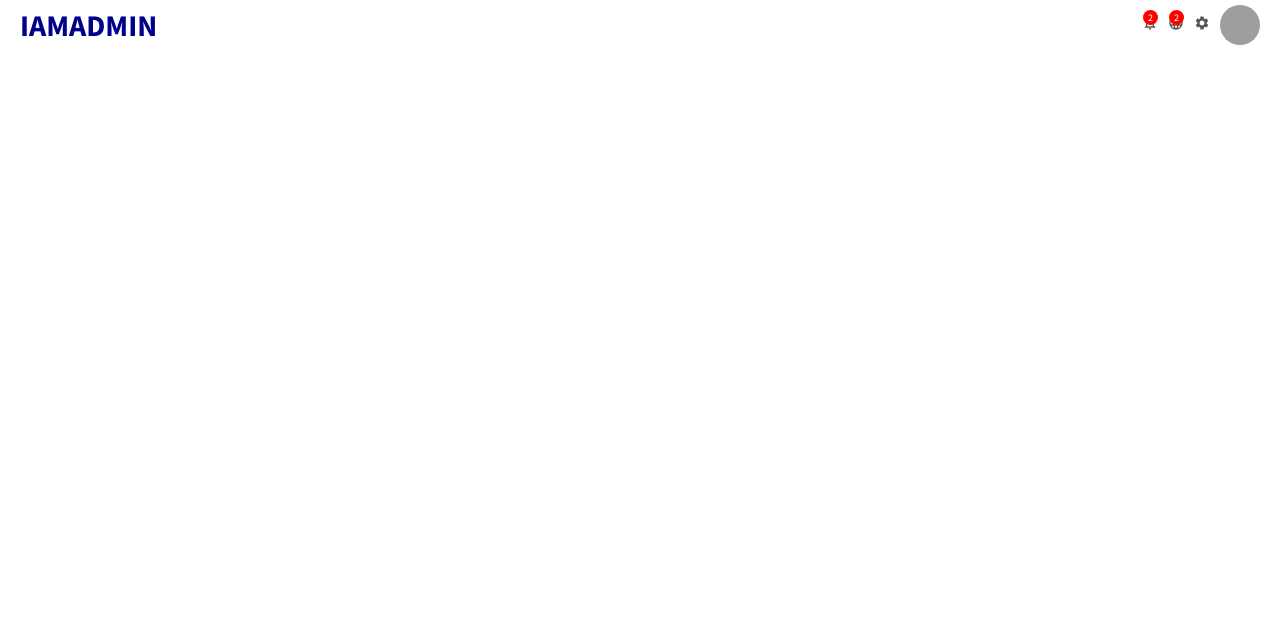
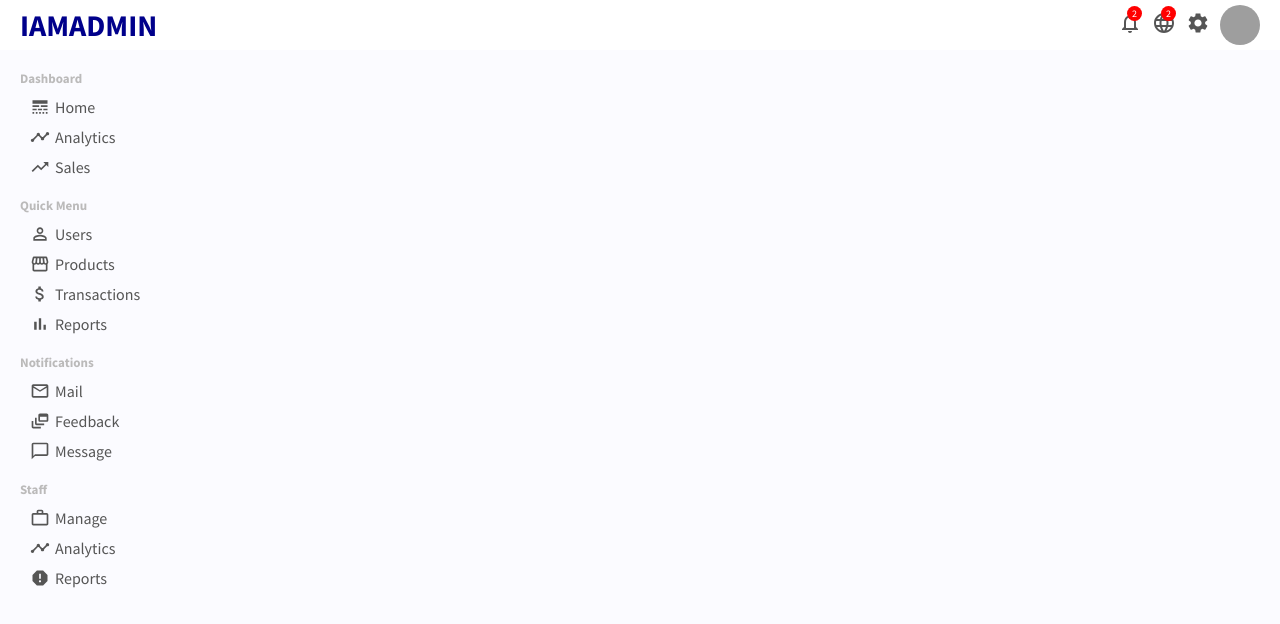
Before and after one commit to sandurijal03/admin-dashboard, a React (Create React App) app in the folder client/: page / in a window 1280 px wide. Shown: the top 624 px of the page. Built offline with nearby package versions, Linux system fonts and the light colour scheme; grey boxes are pictures that could not be loaded.

Commit message:
adding sidebar with somestyles and material icons removing react icons

```diff
--- a/client/package.json
+++ b/client/package.json
@@ -3,12 +3,13 @@
   "version": "0.1.0",
   "private": true,
   "dependencies": {
+    "@material-ui/core": "^4.11.4",
+    "@material-ui/icons": "^4.11.2",
     "@testing-library/jest-dom": "^5.11.4",
     "@testing-library/react": "^11.1.0",
     "@testing-library/user-event": "^12.1.10",
     "react": "^17.0.2",
     "react-dom": "^17.0.2",
-    "react-icons": "^4.2.0",
     "react-scripts": "4.0.3",
     "recharts": "^2.0.9",
     "web-vitals": "^1.0.1"
--- a/client/public/index.html
+++ b/client/public/index.html
@@ -5,15 +5,15 @@
     <link rel="icon" href="%PUBLIC_URL%/favicon.ico" />
     <meta name="viewport" content="width=device-width, initial-scale=1" />
     <meta name="theme-color" content="#000000" />
-      <link rel="preconnect" href="https://fonts.gstatic.com">
-  <link href="https://fonts.googleapis.com/css2?family=Source+Sans+Pro:wght@200;300;400;600;700;900&display=swap"
-    rel="stylesheet">
+    <link rel="preconnect" href="https://fonts.gstatic.com" />
+    <link
+      href="https://fonts.googleapis.com/css2?family=Source+Sans+Pro:wght@200;300;400;600;700;900&display=swap"
+      rel="stylesheet"
+    />
     <style>
-      *{
+      * {
         font-family: 'Source Sans Pro', sans-serif;
         margin: 0;
-        box-sizing:border-box;
-        padding:0;
       }
     </style>
     <title>Admin Panel</title>
--- a/client/src/App.js
+++ b/client/src/App.js
@@ -1,12 +1,18 @@
-import React from 'react'
-import Topbar from './components/topbar/Topbar'
+import React from 'react';
+
+import styles from './App.module.css';
+import Sidebar from './components/sidebar/Sidebar';
+import Topbar from './components/topbar/Topbar';
 
 const App = () => {
-    return(
-        <div>
-            <Topbar />
-        </div>
-    )
-}
+  return (
+    <div>
+      <Topbar />
+      <div className={styles.container}>
+        <Sidebar />
+      </div>
+    </div>
+  );
+};
 
-export default  App
+export default App;
--- /dev/null
+++ b/client/src/App.module.css
@@ -0,0 +1,3 @@
+.container {
+  display: flex;
+}
--- /dev/null
+++ b/client/src/components/sidebar/Sidebar.js
@@ -0,0 +1,100 @@
+import React from 'react';
+import {
+  LineStyle,
+  Timeline,
+  TrendingUp,
+  PermIdentity,
+  Storefront,
+  AttachMoney,
+  BarChart,
+  MailOutline,
+  DynamicFeed,
+  ChatBubbleOutline,
+  WorkOutline,
+  Report,
+} from '@material-ui/icons';
+
+import styles from './Sidebar.module.css';
+
+const Sidebar = () => {
+  return (
+    <div className={styles.sidebar}>
+      <div className={styles.sidebarWrapper}>
+        <div className={styles.sidebarMenu}>
+          <h3 className={styles.sidebarTitle}>Dashboard</h3>
+          <ul className={styles.sidebarList}>
+            <li className={styles.sidebarListItem}>
+              <LineStyle className={styles.sidebarIcon} />
+              Home
+            </li>
+            <li className={styles.sidebarListItem}>
+              <Timeline className={styles.sidebarIcon} />
+              Analytics
+            </li>
+            <li className={styles.sidebarListItem}>
+              <TrendingUp className={styles.sidebarIcon} />
+              Sales
+            </li>
+          </ul>
+        </div>
+        <div className={styles.sidebarMenu}>
+          <h3 className={styles.sidebarTitle}>Quick Menu</h3>
+          <ul className={styles.sidebarList}>
+            <li className={styles.sidebarListItem}>
+              <PermIdentity className={styles.sidebarIcon} />
+              Users
+            </li>
+            <li className={styles.sidebarListItem}>
+              <Storefront className={styles.sidebarIcon} />
+              Products
+            </li>
+            <li className={styles.sidebarListItem}>
+              <AttachMoney className={styles.sidebarIcon} />
+              Transactions
+            </li>
+            <li className={styles.sidebarListItem}>
+              <BarChart className={styles.sidebarIcon} />
+              Reports
+            </li>
+          </ul>
+        </div>
+        <div className={styles.sidebarMenu}>
+          <h3 className={styles.sidebarTitle}>Notifications</h3>
+          <ul className={styles.sidebarList}>
+            <li className={styles.sidebarListItem}>
+              <MailOutline className={styles.sidebarIcon} />
+              Mail
+            </li>
+            <li className={styles.sidebarListItem}>
+              <DynamicFeed className={styles.sidebarIcon} />
+              Feedback
+            </li>
+            <li className={styles.sidebarListItem}>
+              <ChatBubbleOutline className={styles.sidebarIcon} />
+              Message
+            </li>
+          </ul>
+        </div>
+        <div className={styles.sidebarMenu}>
+          <h3 className={styles.sidebarTitle}>Staff</h3>
+          <ul className={styles.sidebarList}>
+            <li className={styles.sidebarListItem}>
+              <WorkOutline className={styles.sidebarIcon} />
+              Manage
+            </li>
+            <li className={styles.sidebarListItem}>
+              <Timeline className={styles.sidebarIcon} />
+              Analytics
+            </li>
+            <li className={styles.sidebarListItem}>
+              <Report className={styles.sidebarIcon} />
+              Reports
+            </li>
+          </ul>
+        </div>
+      </div>
+    </div>
+  );
+};
+
+export default Sidebar;
--- /dev/null
+++ b/client/src/components/sidebar/Sidebar.module.css
@@ -0,0 +1,44 @@
+.sidebar {
+  flex: 1;
+  height: calc(100vh - 50px);
+  position: sticky;
+  top: 50px;
+  background-color: rgb(251, 251, 255);
+}
+
+.sidebarWrapper {
+  padding: 20px;
+  color: #555;
+}
+
+.sidebarMenu {
+  margin-bottom: 10px;
+}
+
+.sidebarTitle {
+  font-size: 13px;
+  color: rgb(187, 186, 186);
+}
+
+.sidebarList {
+  list-style: none;
+  padding: 5px;
+}
+
+.sidebarListItem {
+  padding: 5px;
+  cursor: pointer;
+  display: flex;
+  align-items: center;
+  border-radius: 10px;
+}
+
+.sidebarListItem:active,
+.sidebarListItem:hover {
+  background-color: rgb(240, 240, 255);
+}
+
+.sidebarIcon {
+  margin-right: 5px;
+  font-size: 20px !important;
+}
--- a/client/src/components/topbar/Topbar.js
+++ b/client/src/components/topbar/Topbar.js
@@ -1,7 +1,6 @@
 import React from 'react';
 import styles from './Topbar.module.css';
-
-import { MdNotificationsNone, MdLanguage, MdSettings } from 'react-icons/md';
+import { NotificationsNone, Language, Settings } from '@material-ui/icons';
 
 const Topbar = () => {
   return (
@@ -12,15 +11,15 @@ const Topbar = () => {
         </div>
         <div className={styles.topRight}>
           <div className={styles.topIconContainer}>
-            <MdNotificationsNone />
+            <NotificationsNone />
             <span className={styles.topIconBadge}>2</span>
           </div>
           <div className={styles.topIconContainer}>
-            <MdLanguage />
+            <Language />
             <span className={styles.topIconBadge}>2</span>
           </div>
           <div className={styles.topIconContainer}>
-            <MdSettings />
+            <Settings />
           </div>
           <img
             src='https://upload.wikimedia.org/wikipedia/commons/b/b5/191125_Taylor_Swift_at_the_2019_American_Music_Awards_(cropped).png'
--- a/client/src/components/topbar/Topbar.module.css
+++ b/client/src/components/topbar/Topbar.module.css
@@ -1,5 +1,5 @@
 .topbar {
-  width: 100vw;
+  width: 100%;
   height: 50px;
   background-color: white;
   position: sticky;
```
Also changed, not shown: 1 other file (tests, documents, lock files or other folders).
